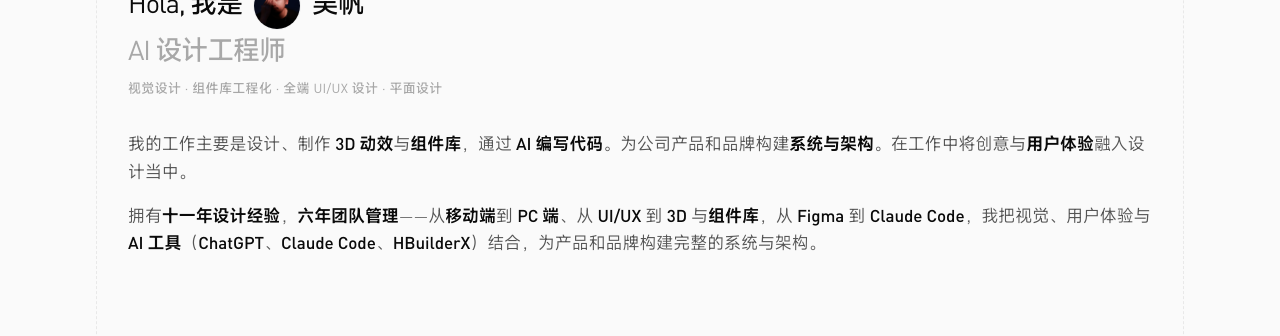
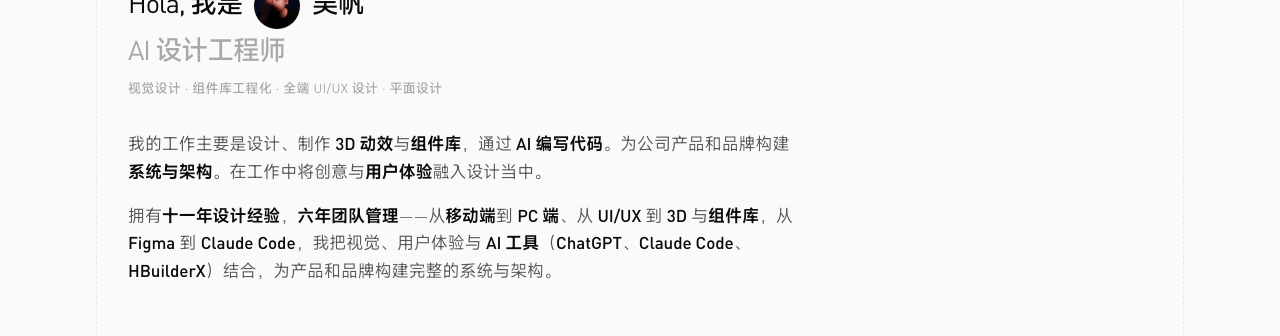
Before and after one commit to lunch19930101-bot/wufan-resume, a Next.js app: page / in a window 1280 px wide. Shown: the part 140-476 px from the top of the page. Built offline with nearby package versions, Linux system fonts and the light colour scheme.

Commit message:
首页首屏收窄：Hero 介绍文与 PC 视频轮播由撑满容器（1024/800）收到 672px，左缘与全站内容对齐

```diff
--- a/components/sections/Hero.tsx
+++ b/components/sections/Hero.tsx
@@ -49,9 +49,11 @@ export function Hero() {
         <ShowcaseCarousel />
       </div>
 
-      {/* 个人介绍 —— atom63 开场长文（按 \n\n 分段，**词** 渲染为加粗强调） */}
+      {/* 个人介绍 —— atom63 开场长文（按 \n\n 分段，**词** 渲染为加粗强调）
+          #231 用户指定介绍文收窄：lg/xl 不再撑满容器，收到 672px（与下方
+          PC 视频轮播同宽，左缘对齐全站内容）；md 及以下容器本就更窄不受影响 */}
       {site.intro ? (
-        <div className="mt-[40px] space-y-[24px] text-essay-p leading-[27.625px] text-text-secondary md:mt-6 md:space-y-4">
+        <div className="mt-[40px] max-w-[672px] space-y-[24px] text-essay-p leading-[27.625px] text-text-secondary md:mt-6 md:space-y-4">
           {site.intro.split('\n\n').map((para, i) => (
             <p key={i}>{renderBold(para)}</p>
           ))}
--- a/components/sections/HomeMain.tsx
+++ b/components/sections/HomeMain.tsx
@@ -39,8 +39,10 @@ export function HomeMain() {
           #230 节间距统一 40px（md+ 原为 32px），页边留白 md pt/pb 64px 不变 */}
       <article className="space-y-[40px] pt-0 pb-[40px] md:pt-16 md:pb-16">
         {/* 1. 统信时期项目轮播 —— 横向滑动作品展示。
-            PC 副本：手机端轮播已上移到 Hero 第一屏（#showcase 锚点在那边） */}
-        <div className="hidden scroll-mt-[104px] md:block">
+            PC 副本：手机端轮播已上移到 Hero 第一屏（#showcase 锚点在那边）。
+            #231 用户指定视频收窄：与 Hero 介绍文同宽 672px（lg/xl 生效），
+            卡宽 cqw 相对外框，收窄后整条等比缩小 */}
+        <div className="hidden max-w-[672px] scroll-mt-[104px] md:block">
           <ShowcaseCarousel />
         </div>
 
```
